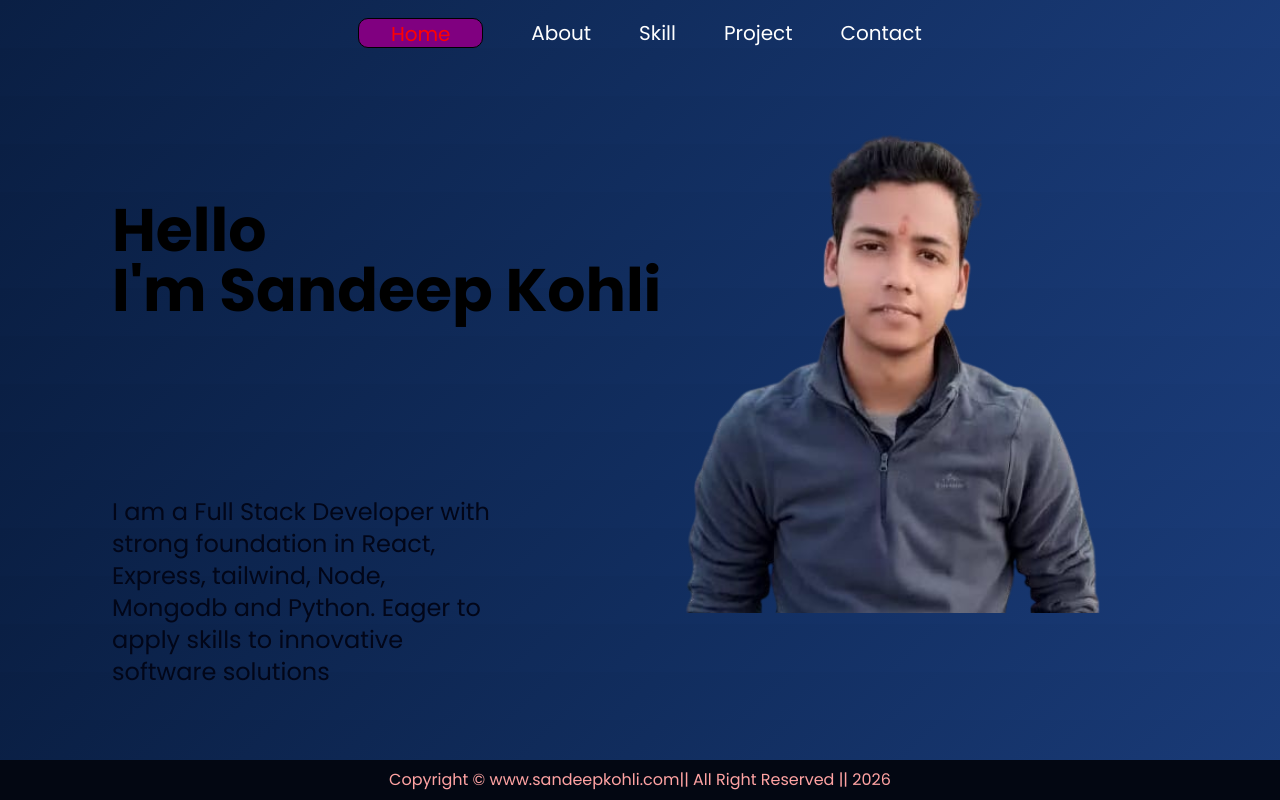
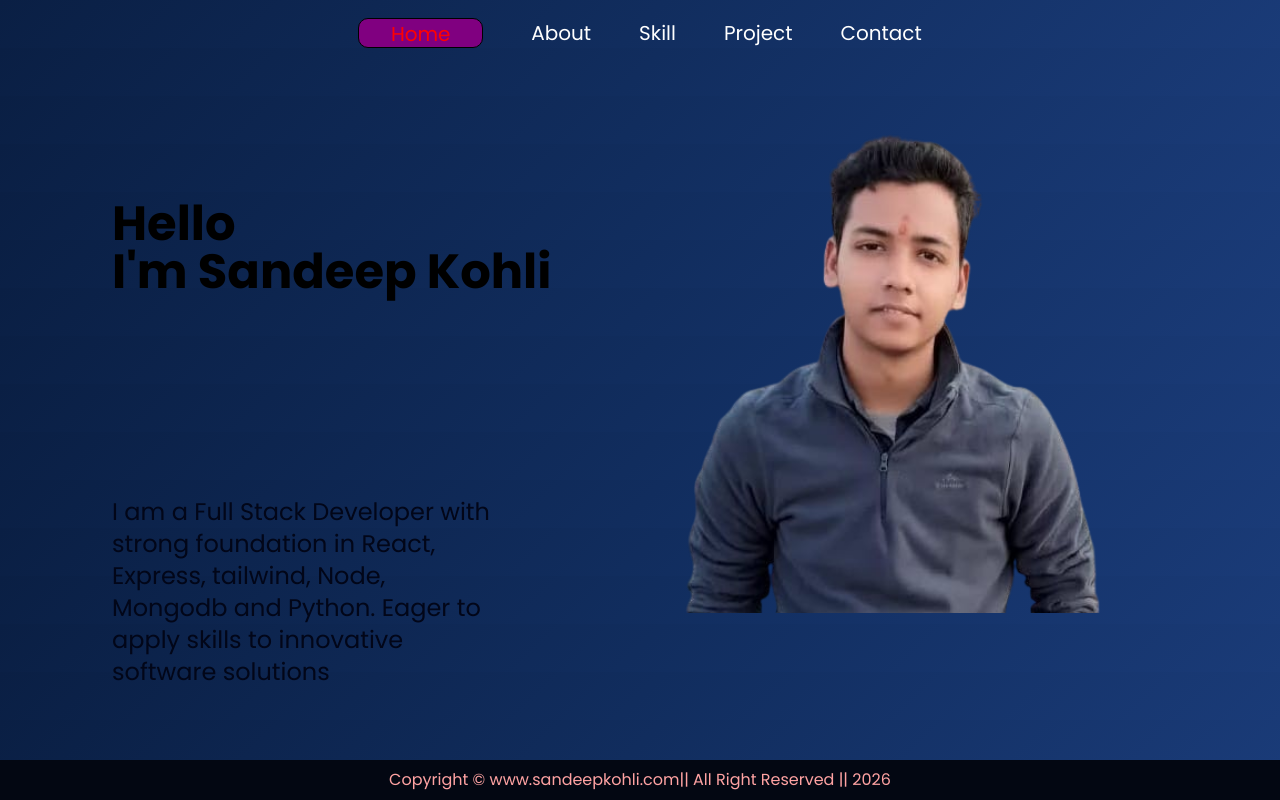
Before and after one commit to skpahadi-devfolio/fullstack-portfolio, a React (Vite) app in the folder frontend/: page / in a window 1280 px wide. Built offline with nearby package versions, Linux system fonts and the light colour scheme.

Commit message:
text size fixed in name

```diff
--- a/frontend/src/Components/Home.jsx
+++ b/frontend/src/Components/Home.jsx
@@ -4,7 +4,7 @@ const Home = () => {
   return (
    <>
     <div className='cursor-pointer'>
-      <div className="text-4xl md:text-6xl font-bold fixed top-50 left-4 md:w-full md:left-28 w-1 hover:-translate-y-8 hover:transition-all hover:duration-700 hover:ease-in-out">
+      <div className="text-4xl md:text-5xl font-bold fixed top-50 left-4 md:w-full md:left-28 w-1 hover:-translate-y-8 hover:transition-all hover:duration-700 hover:ease-in-out">
         <h1>Hello</h1>
         <h1>I'm Sandeep Kohli</h1>
       </div>
```
